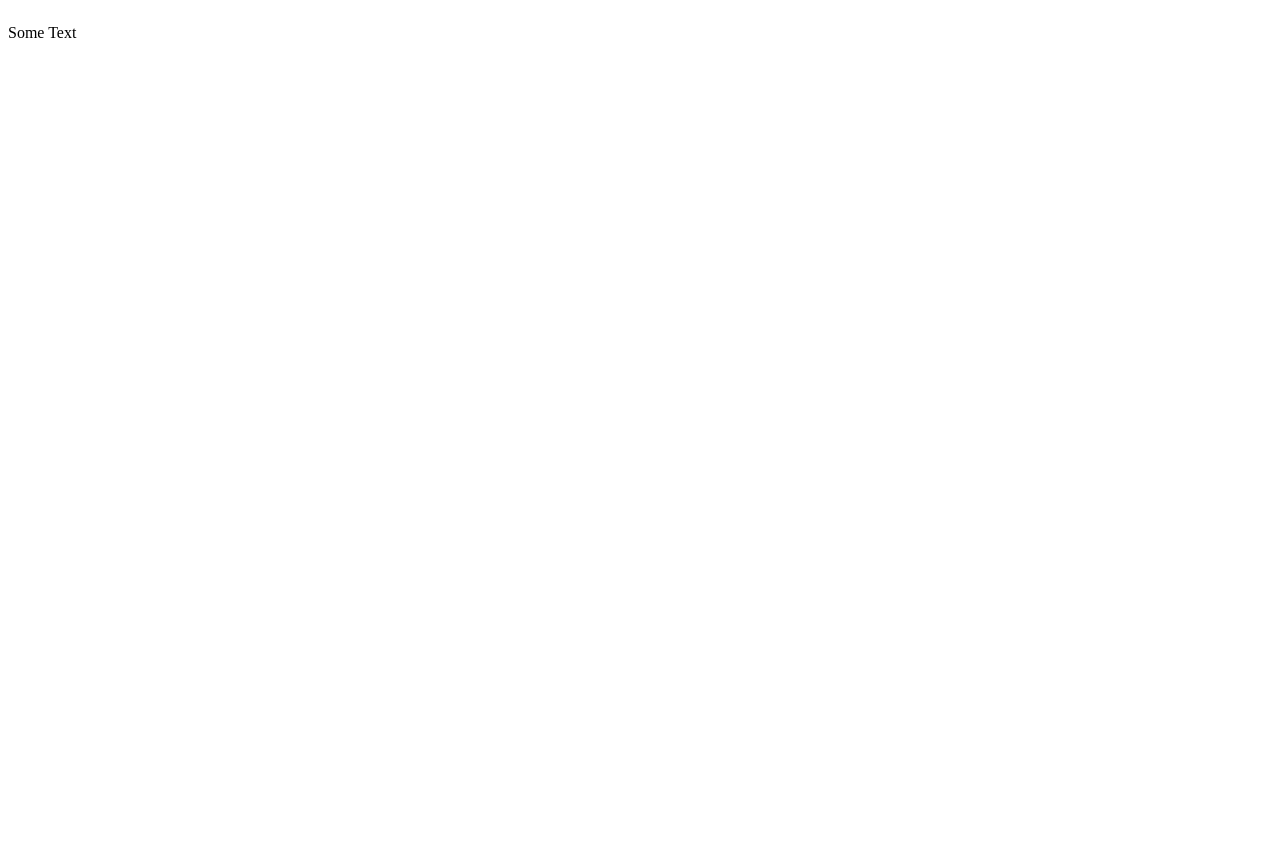
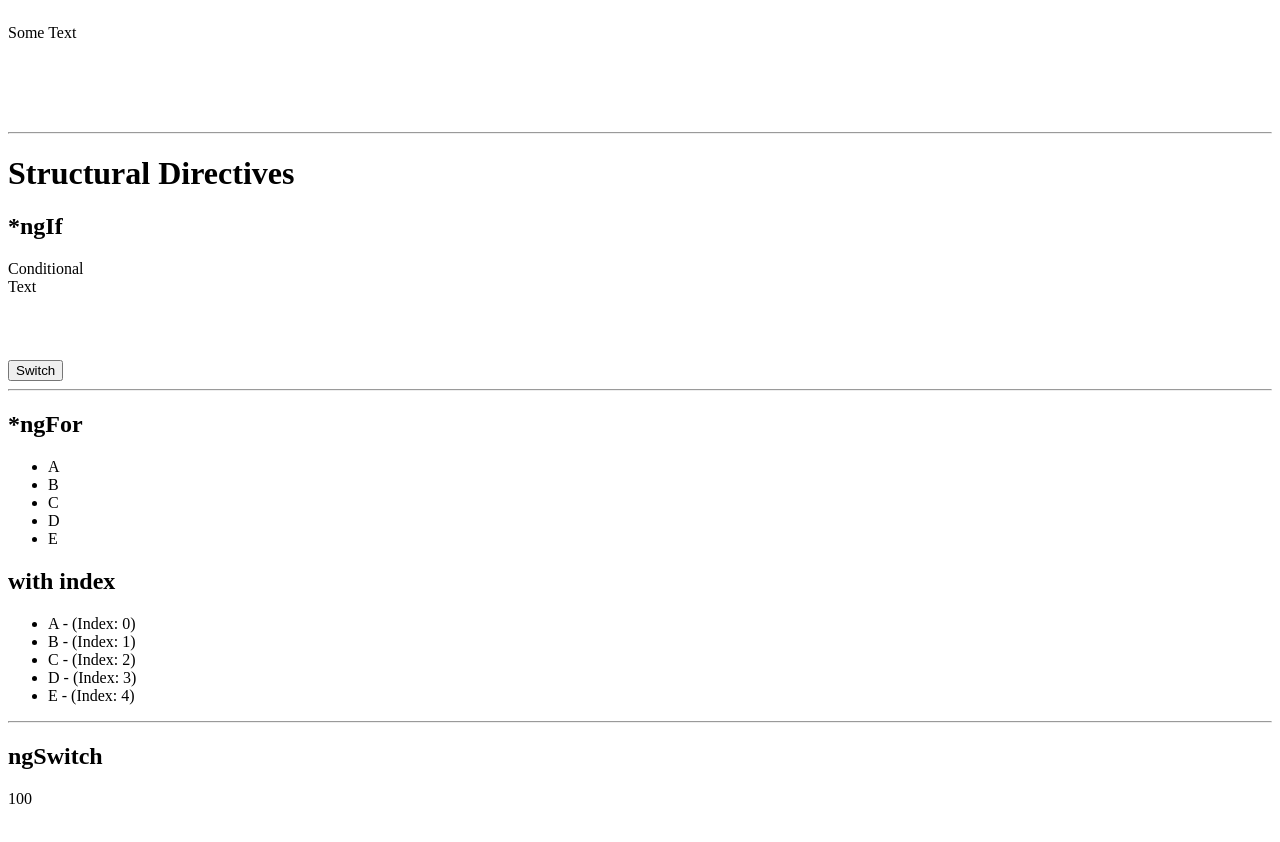
Before and after one commit to vanrick/ng2_directives, an Angular app: page / in a window 1280 px wide. Shown: the part 286-1128 px from the top of the page. Before the commit the page ends 800 px from the top, so only its background shows below. Built offline with nearby package versions, Linux system fonts and the light colour scheme.

Commit message:
ngif, ngfor, ngswitch

```diff
--- a/src/app/app.component.html
+++ b/src/app/app.component.html
@@ -4,3 +4,24 @@
 <hr>
 <h2>Custom Attribute Directives</h2>
 <div dirHighlight>Some Text</div>
+<hr>
+<h1>Structural Directives</h1>
+<h2>*ngIf</h2>
+<div *ngIf="switch">Conditional Text</div>
+<button (click)="onSwitch()" name="button">Switch</button>
+<hr>
+<h2>*ngFor</h2>
+<ul>
+  <li *ngFor="let item of items">{{item}}</li>
+</ul>
+<h2>with index</h2>
+<ul>
+  <li *ngFor="let item of items; let v = index">{{item}} - (Index: {{v}})</li>
+</ul>
+<hr>
+<h2>ngSwitch</h2>
+<div [ngSwitch]="value">
+  <p *ngSwitchCase="10">10</p>
+  <p *ngSwitchCase="100">100</p>
+  <p *ngSwitchDefault>Default</p>
+</div>
--- a/src/app/app.component.ts
+++ b/src/app/app.component.ts
@@ -8,5 +8,10 @@ import { HighlightDirective } from './highlight.directive';
   styleUrls: ['./app.component.css']
 })
 export class AppComponent {
-
+  private value = 100;
+  private items = ['A','B','C','D','E']
+  private switch = true;
+  onSwitch(){
+    this.switch = !this.switch;
+  }
 }
```
